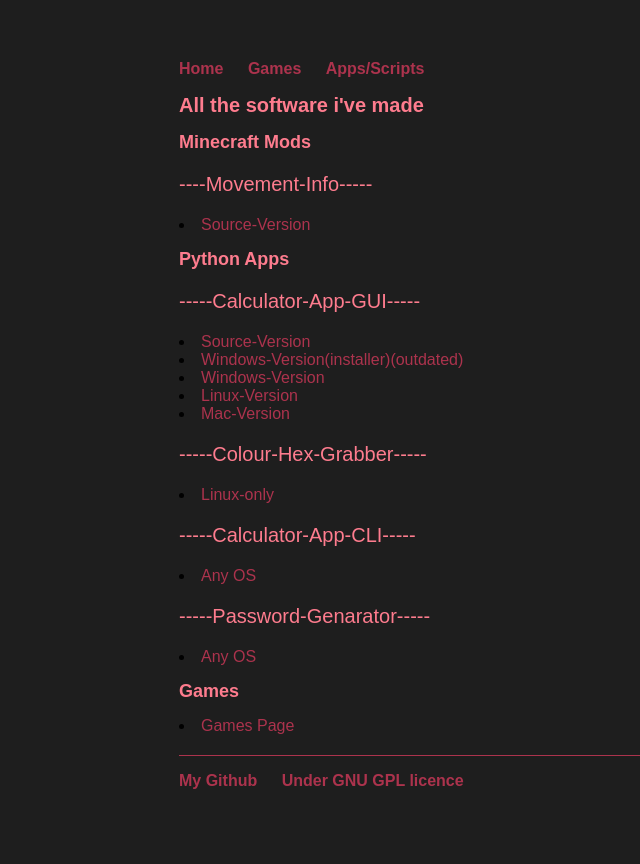
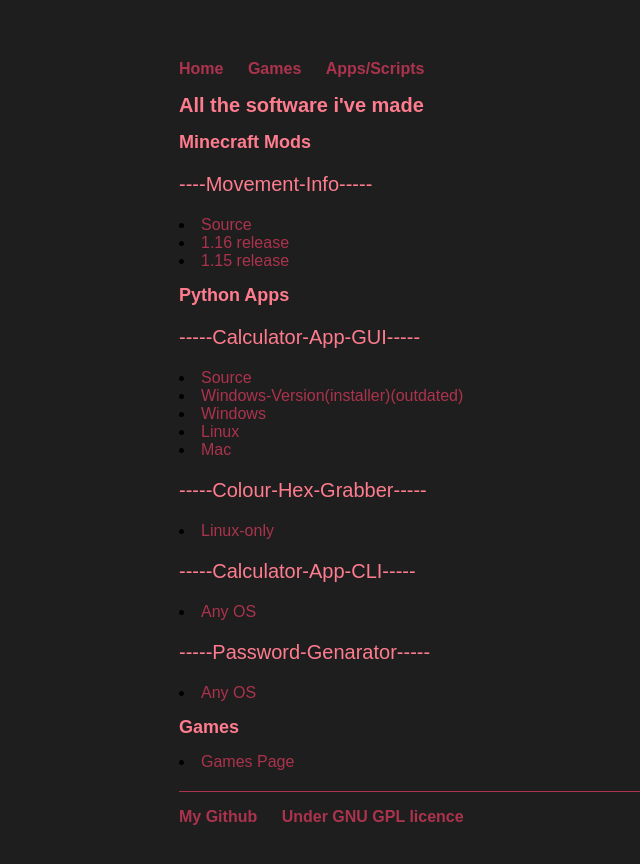
Before and after one commit to hen6003/hen6003.github.io, a Jekyll site: the page built from code/index.html, in a window 1280 px wide. Shown: the top 864 px of the page, without its empty margins (13-653 px from the left). Built offline with Jekyll 4.4.1, drawn with Linux system fonts in a browser that asks for light colours.

Commit message:
updated page again

```diff
--- a/code/index.html
+++ b/code/index.html
@@ -6,17 +6,21 @@
 
 	<h1>All the software i've made</h1>
 	<h2>Minecraft Mods</h2>
+
+	<a></a>
 	<p>----Movement-Info-----</p>
-	<li><a href="https://github.com/hen6003/movementinfo/tree/master/">Source-Version</a></li>
+	<li><a href="https://github.com/hen6003/MovementInfo/">Source</a></li>
+	<li><a href="https://github.com/hen6003/MovementInfo/releases/latest">1.16 release</a></li>
+	<li><a href="https://github.com/hen6003/MovementInfo/tree/1.2.8">1.15 release</a></li>
 
 	<a></a>
 	<h2>Python Apps</h2>
 	<p>-----Calculator-App-GUI-----</p>
-	<li><a href="https://github.com/hen6003/Calc_GUI_python/tree/master/Calc-source">Source-Version</a></li>
+	<li><a href="https://github.com/hen6003/Calc_GUI_python/tree/master/Calc-source">Source</a></li>
 	<li><a href="https://github.com/hen6003/Calc_GUI_python/blob/master/Calc-installer.exe" target="_window">Windows-Version(installer)(outdated)</a></li>
-	<li><a href="https://github.com/hen6003/Calc_GUI_python/tree/master/Calc-win" target="_window">Windows-Version</a></li>
-	<li><a href="https://github.com/hen6003/Calc_GUI_python/tree/master/Calc-linux">Linux-Version</a></li>
-	<li><a href="https://github.com/hen6003/Calc_GUI_python/tree/master/Calc-mac">Mac-Version</a></li>
+	<li><a href="https://github.com/hen6003/Calc_GUI_python/tree/master/Calc-win" target="_window">Windows</a></li>
+	<li><a href="https://github.com/hen6003/Calc_GUI_python/tree/master/Calc-linux">Linux</a></li>
+	<li><a href="https://github.com/hen6003/Calc_GUI_python/tree/master/Calc-mac">Mac</a></li>
 	<p>-----Colour-Hex-Grabber-----</p>
 	<li><a href="https://github.com/hen6003/grabc" target="_window">Linux-only</a></li>
 	<p>-----Calculator-App-CLI-----</p>
```
